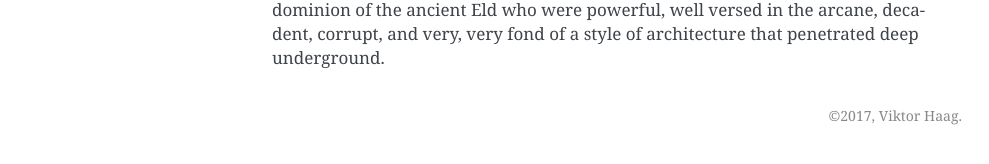
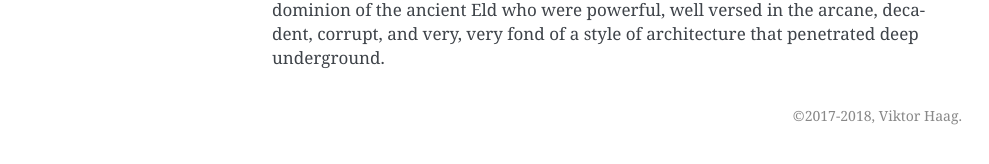
Before and after one commit to ViktorHaag/eagle-pass, a Sphinx documentation site: the page built from source/index.rst, in a window 1280 px wide. Shown: the part 479-643 px from the top of the page, without its empty margins (148-1137 px from the left). Built offline with Sphinx 7.4.7, drawn with Linux system fonts in a browser that asks for light colours.

Commit message:
update copyright decl

```diff
--- a/source/conf.py
+++ b/source/conf.py
@@ -49,7 +49,7 @@ master_doc = 'index'
 
 # General information about the project.
 project = 'Eagle Pass'
-copyright = '2017, Viktor Haag'
+copyright = '2017-2018, Viktor Haag'
 author = 'Viktor Haag'
 
 # The version info for the project you're documenting, acts as replacement for
```
